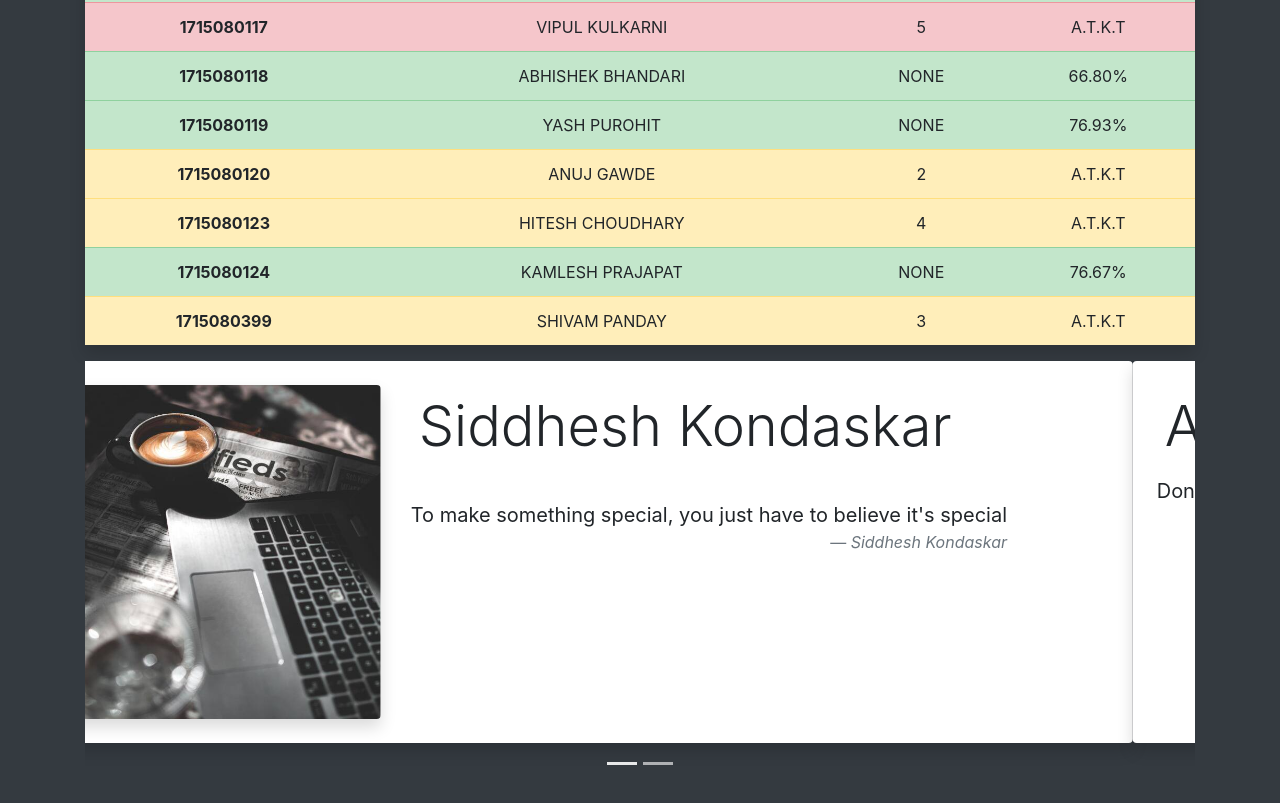
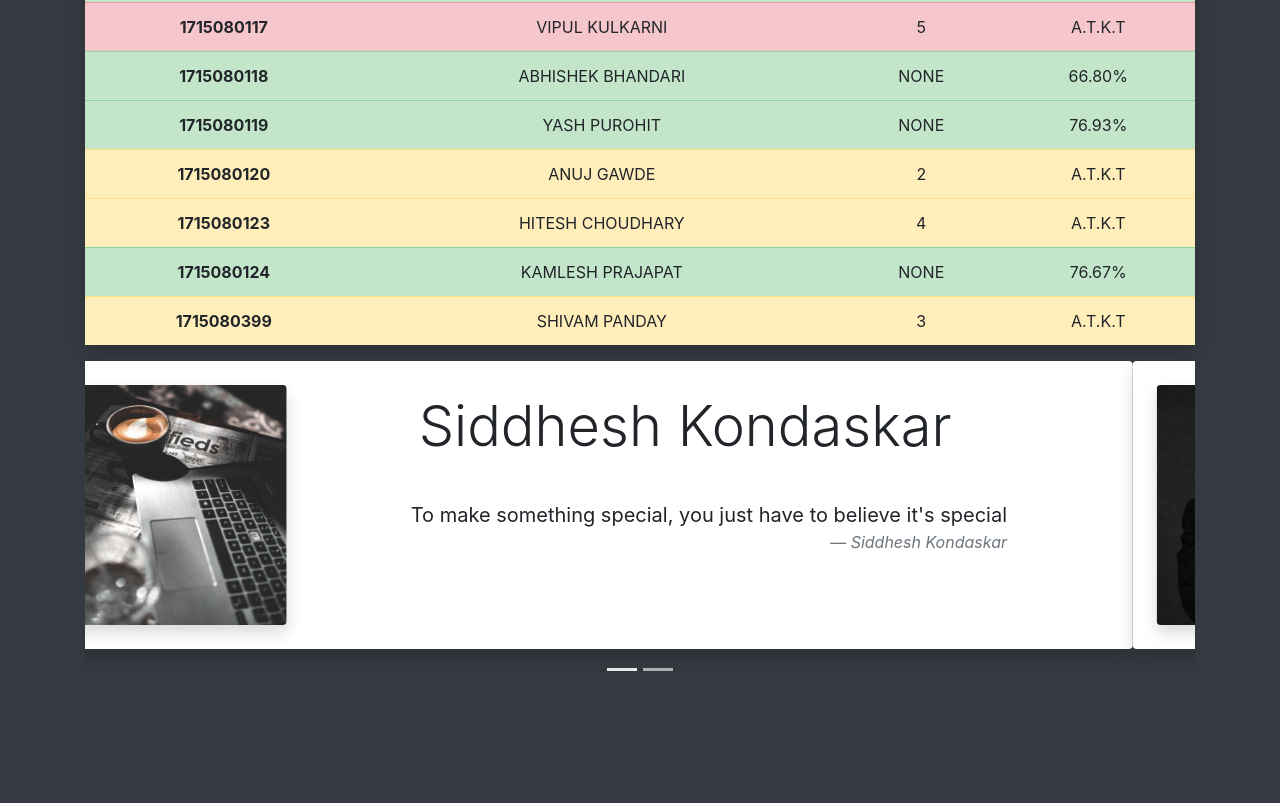
Before and after one commit to A1K2S3/sem3data, a plain HTML site: page index.html in a window 1280 px wide. Shown: the part 1713-2516 px from the top of the page. After the commit the page ends 2458 px from the top, so only its background shows below. Drawn offline with nearby package versions, Linux system fonts and the light colour scheme.

Commit message:
Optimized the testimonials section

```diff
--- a/index.html
+++ b/index.html
@@ -53,7 +53,7 @@
 			</ol>
 			<div class="carousel-inner">
 				<div class="carousel-item active">
-					<div class="container p-4 mb-5 rounded shadow bg-white" style="background: #f4f4f4">
+					<div class="container p-4 mb-1 rounded shadow bg-white" style="background: #f4f4f4">
 						<div class="row">
 							<div class="col-xl-4 col-md-4 col-sm-12 col-12">
 								<img class="d-block img-fluid rounded-top rounded-bottom  shadow bg-black" src="./images/b68efbfb-af46-4406-9a5e-772cf56c8445.jpg" alt="First Slide" >
@@ -74,6 +74,9 @@
 				<div class="carousel-item">
 					<div class="container p-4 mb-5 rounded shadow bg-white" style="background: #f4f4f4">
 						<div class="row">
+							<div class="col-xl-4 col-md-4 col-sm-12 col-12">
+								<img class="d-block img-fluid rounded-top rounded-bottom  shadow bg-black" src="./images/unnamed.jpg" alt="First Slide" >
+							</div>
 
 							<div class="col-xl-8 col-md-8 col-sm-12 col-12">
 								<h3 class="display-4 shadow-none p-2 rounded">Adarsh Senghani</h3>
@@ -83,9 +86,6 @@
 										<footer class="blockquote-footer text-right	"><cite title="Source Title">Adarsh Senghani</cite></footer>
 									</blockquote>
 								</div>
-							</div>
-							<div class="col-xl-4 col-md-4 col-sm-12 col-12">
-								<img class="d-block img-fluid rounded-top rounded-bottom  shadow bg-black" src="./images/unnamed.jpg" alt="First Slide" >
 							</div>
 						</div>
 					</div>
--- a/style.css
+++ b/style.css
@@ -14,3 +14,6 @@ a:hover{
 	text-decoration: none;
 
 }
+img{
+	height: 15em !important;
+}
```
